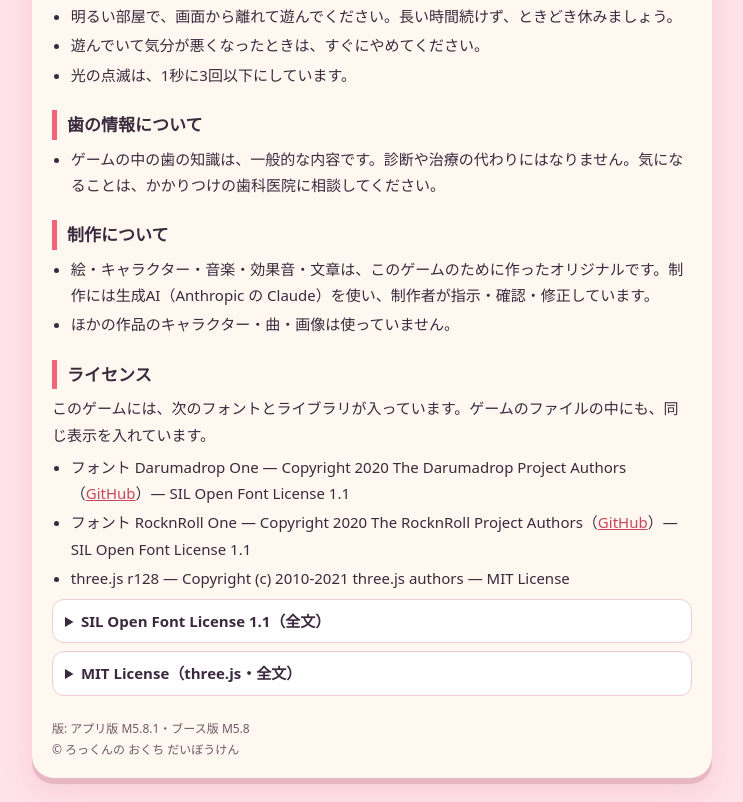
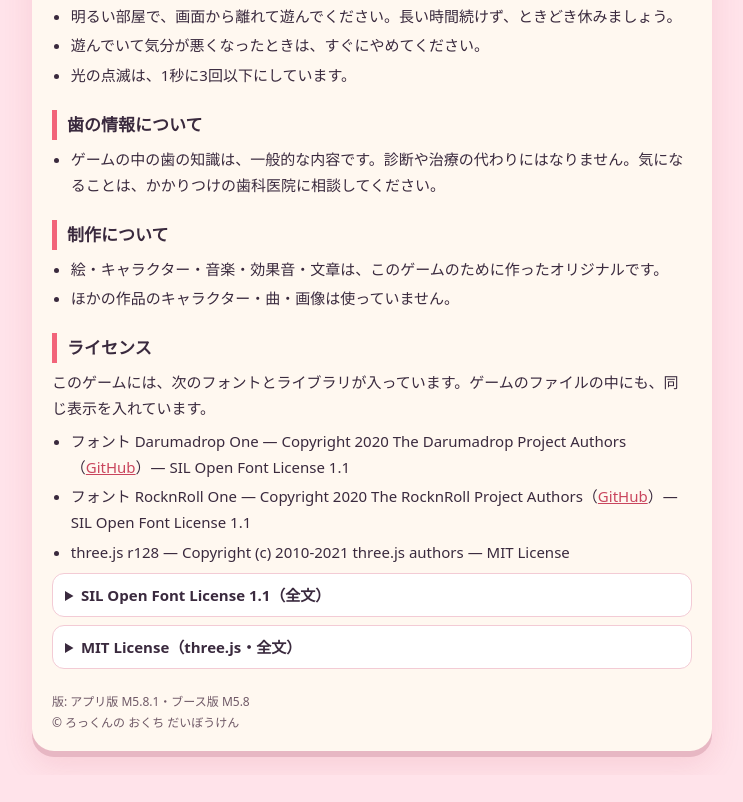
Before and after one commit to wingman0527/rokkun, a plain HTML site: page about.html in a window 1280 px wide. Shown: the part 1455-2257 px from the top of the page, without its empty margins (268-1011 px from the left). After the commit the page ends 2230 px from the top, so only its background shows below. Drawn offline with Linux system fonts and the light colour scheme.

Commit message:
about.html: 制作についての 生成AIの 一文を けす
Co-Authored-By: Claude Opus 5.5 <noreply@anthropic.com>
Claude-Session: https://claude.ai/code/session_01XqbraFHAarzfBponGbaoNS

```diff
--- a/about.html
+++ b/about.html
@@ -82,7 +82,7 @@ footer{margin-top:22px;font-size:12px;color:var(--soft)}
 
   <h2>制作について</h2>
   <ul>
-    <li>絵・キャラクター・音楽・効果音・文章は、このゲームのために作ったオリジナルです。制作には生成AI（Anthropic の Claude）を使い、制作者が指示・確認・修正しています。</li>
+    <li>絵・キャラクター・音楽・効果音・文章は、このゲームのために作ったオリジナルです。</li>
     <li>ほかの作品のキャラクター・曲・画像は使っていません。</li>
   </ul>
 
```
